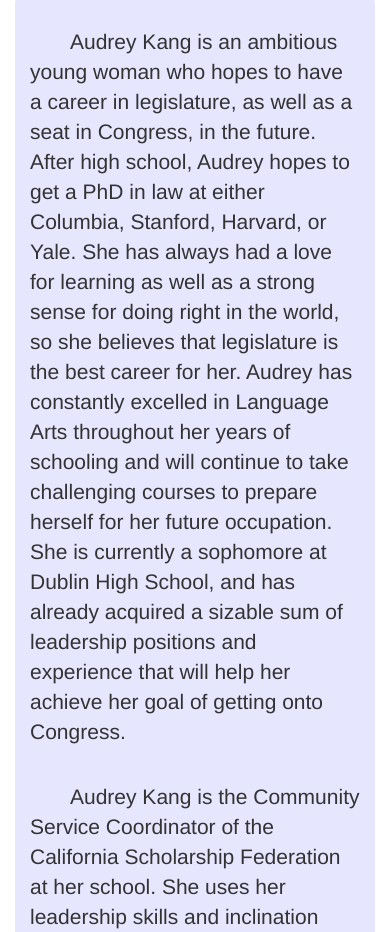
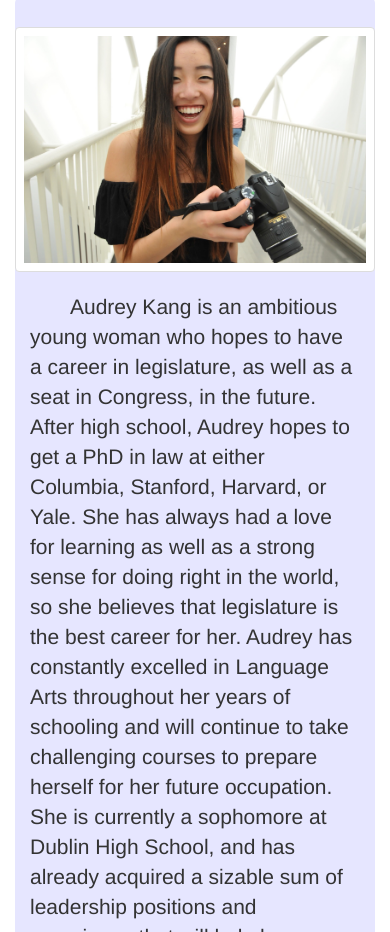
Before and after one commit to audreykang/portfolio, a plain HTML site: page Kang_AboutMe.html in a window 390 px wide. Shown: the part 168-1100 px from the top of the page. Drawn offline with Linux system fonts and the light colour scheme.

Commit message:
big about me picture

```diff
--- a/Kang_AboutMe.html
+++ b/Kang_AboutMe.html
@@ -41,7 +41,12 @@
         <div class="container">
             <div class="jumbotron">
                 <div class="row">
-                    <div class="col-sm-7">
+                    <div class="thumbnail col-sm-12">
+                        <img src="Images/laughing_with_camera.png" alt="Picture of Audrey Kang"/></a>
+                    </div>
+                </div>
+                <div class="row">
+                    <div class="col-sm-6">
                         <p>   Audrey Kang is an ambitious young woman who hopes to have a career
                               in legislature, as well as a seat in Congress, in the future.
                               After high school, Audrey hopes to get a PhD
@@ -64,9 +69,7 @@
                               in the world and help her peers achieve the same.
                         </p>
                     </div>
-                    <div class="thumbnail col-sm-5">
-                        <img src="Images/laughing_with_camera.png" alt="Picture of Audrey Kang"/></a>
-                    </div>
+
                  <div class="col-sm-12">
                     </br>
                     <p> Along with her dedication
```
